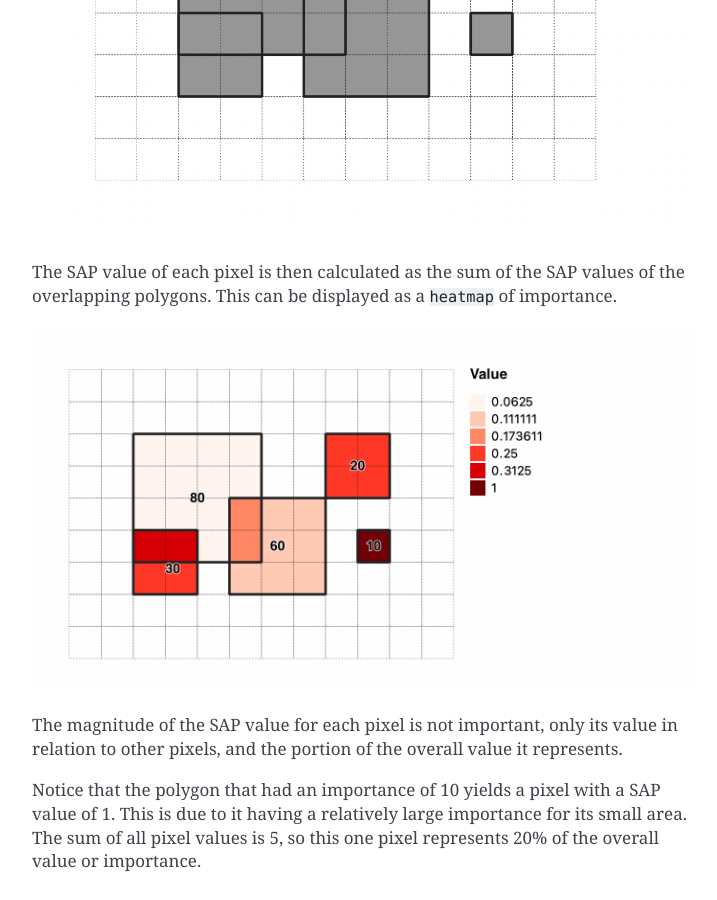
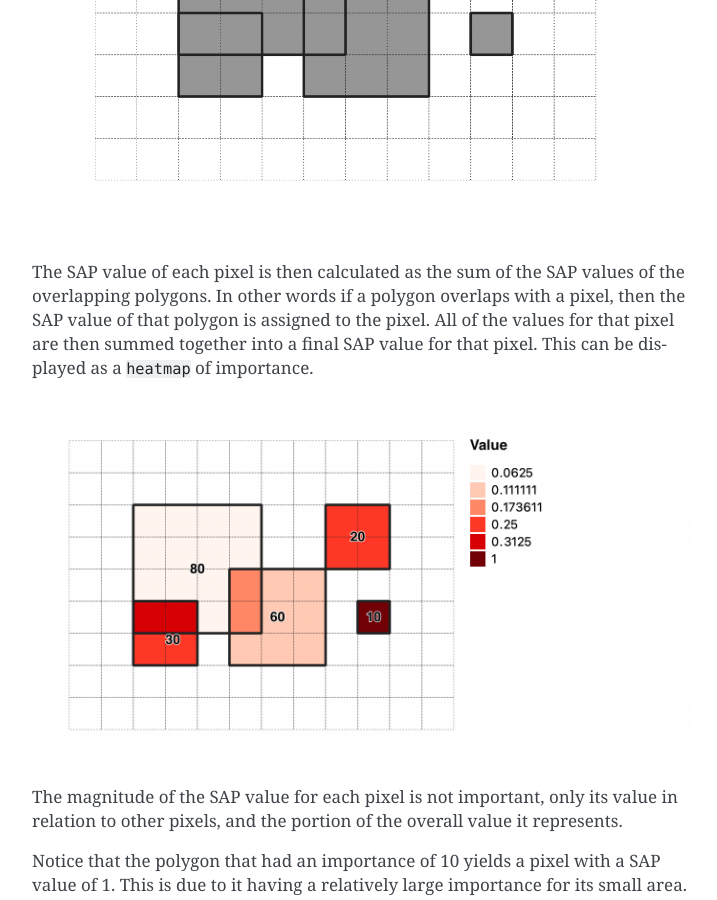
Before and after one commit to seasketch/python-sap-map, a Sphinx documentation site: the page built from docs/algorithm.md, in a window 1280 px wide and 900 px high, scrolled down 2240 px. Shown: the whole window, without its empty margins (388-1105 px from the left). Built offline with Sphinx 7.4.7, drawn with Linux system fonts in a browser that asks for light colours.

Commit message:
update algo

```diff
--- a/docs/algorithm.md
+++ b/docs/algorithm.md
@@ -26,7 +26,7 @@
 
 ![survey sap map](img/survey-burn-in.png)
 
-The SAP value of each pixel is then calculated as the sum of the SAP values of the overlapping polygons.  This can be displayed as a `heatmap` of importance.
+The SAP value of each pixel is then calculated as the sum of the SAP values of the overlapping polygons.  In other words if a polygon overlaps with a pixel, then the SAP value of that polygon is assigned to the pixel.  All of the values for that pixel are then summed together into a final SAP value for that pixel.  This can be displayed as a `heatmap` of importance.
 
 ![survey sap map](img/survey-sap-heatmap.png)
 
```
